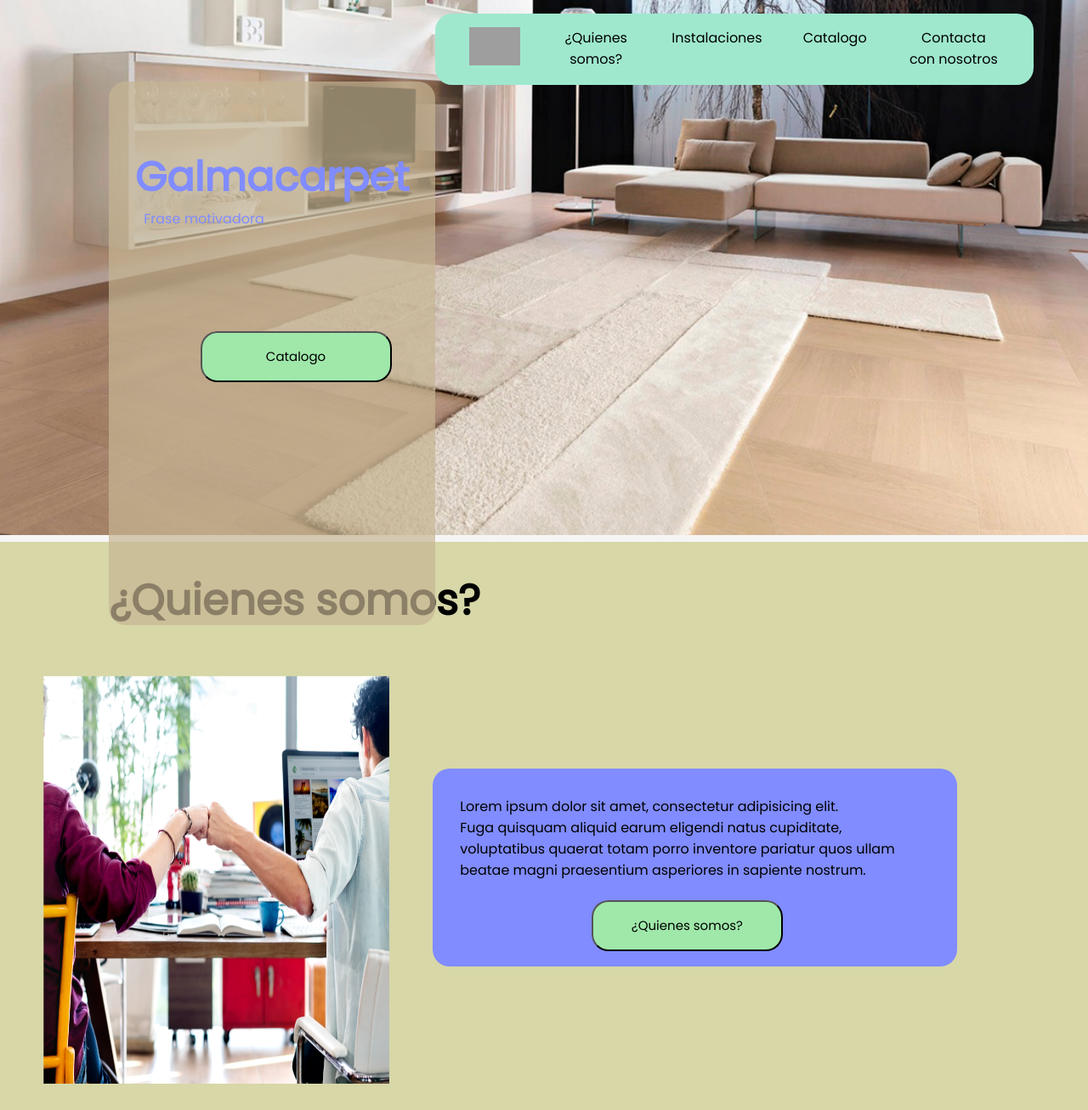
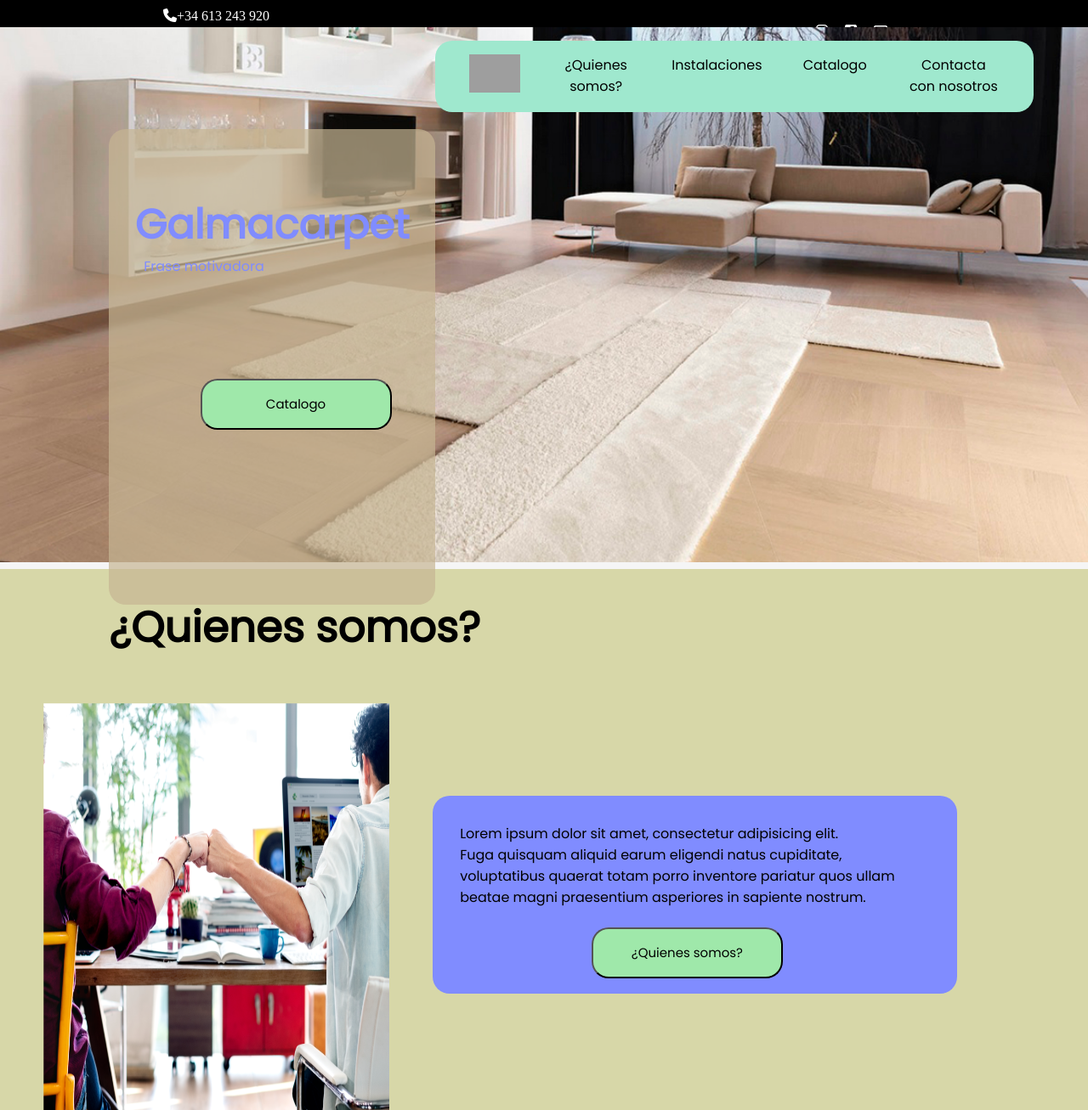
Before and after one commit to leancastamoli/Galmacarpet, a PHP site: page / in a window 1280 px wide. Shown: the top 1307 px of the page at 85% size. Run offline with PHP 8.4, Linux system fonts and the light colour scheme; some libraries are stand-ins or nearby versions; grey boxes are pictures that could not be loaded.

Commit message:
Pagina principal hecha con menu superior negro

```diff
--- a/css/style.css
+++ b/css/style.css
@@ -7,7 +7,27 @@ body {
     font-family: 'Poppins', ;
 }
 
+.barraH {
+    background-color: black;
+    width: 100%;
+    height: 2em;
+    padding-top: 10px;
+    color: white;
+}
+.redes {
+    margin-top: 20px;
+    margin-left: 60em;
+}
+.redes i {
+    margin-right: 20px;
+}
 
+.telefono {
+    margin-top: 20px;
+    margin-left: 12em;
+}
+
+      /* Cabezera */
 header {
     background-image: url("../assets/img/portada2.png");
     background-size: 100%;
@@ -16,7 +36,7 @@ header {
     width: 100%;
     height: 50em;
     position: absolute;
-    top: 0;
+    top: 2em;
     font-family: Poppins;
 }
 
@@ -56,12 +76,12 @@ main {
     background-color: rgba(199, 181, 147, .7);
     color: #808cff;
     width: 30%;
-    height: 80%;
+    height: 70%;
     margin-left: 10%;
     margin-top: 3em;
     border-radius: 20px;
     position: absolute;
-    top: 3em;
+    top: 4.5em;
 }
 
 .titulo h1 {
--- a/index.php
+++ b/index.php
@@ -5,9 +5,14 @@
     <meta name="viewport" content="width=device-width, initial-scale=1.0">
     <link rel="stylesheet" href="css/style.css">
     <link href="https://fonts.googleapis.com/css?family=Poppins&display=swap" rel="stylesheet">
+    <script src="https://kit.fontawesome.com/48e67b19ab.js" crossorigin="anonymous"></script>
     <title>Galmacarpet</title>
 </head>
 <body>
+    <div class="barraH">
+        <label class="telefono" ><i class="fas fa-phone"></i>+34 613 243 920</label>
+        <label class="redes"><i class="fab fa-instagram"></i><i class="fab fa-facebook-square"></i><i class="far fa-envelope"></i></label>
+    </div>
     <header>
 		<div class="menu">
             <ul>
```
